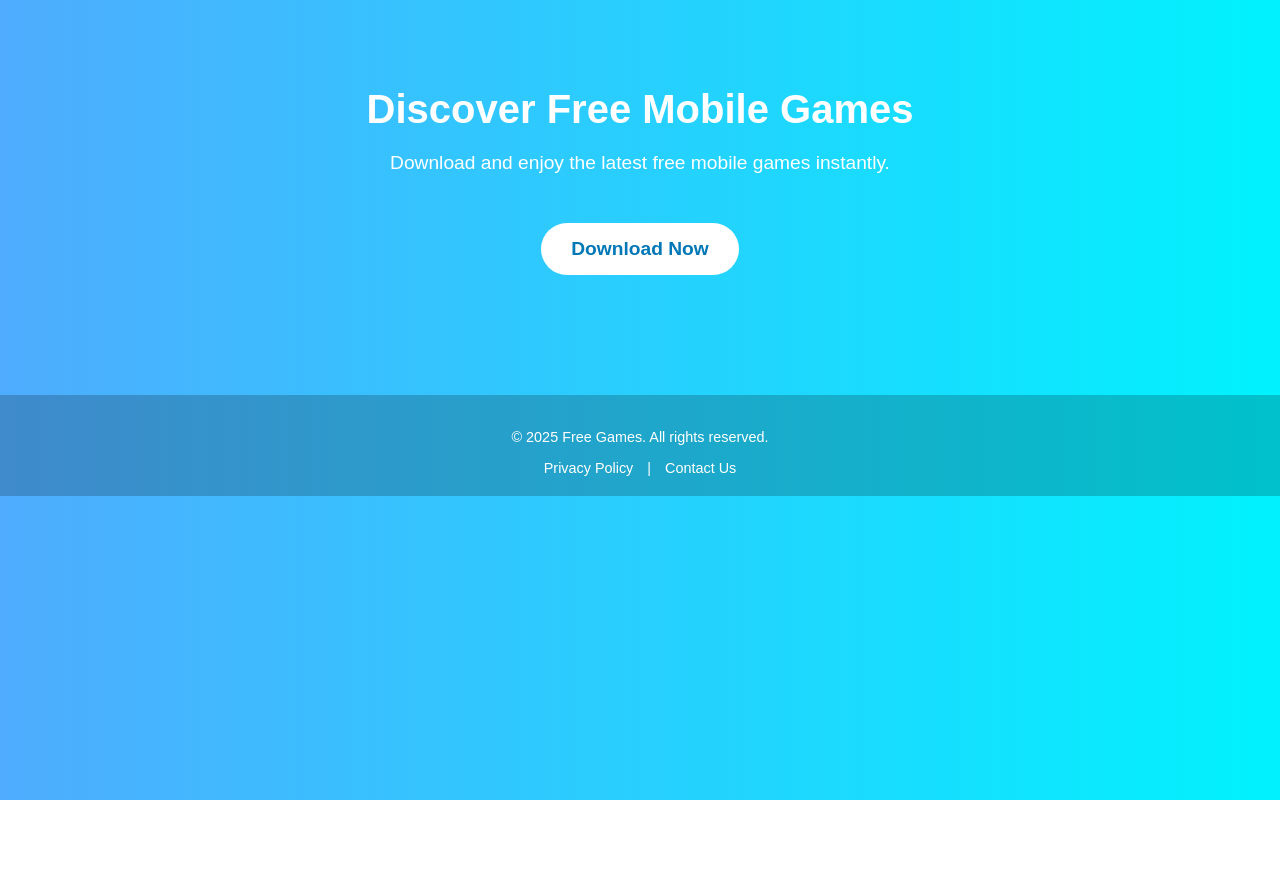
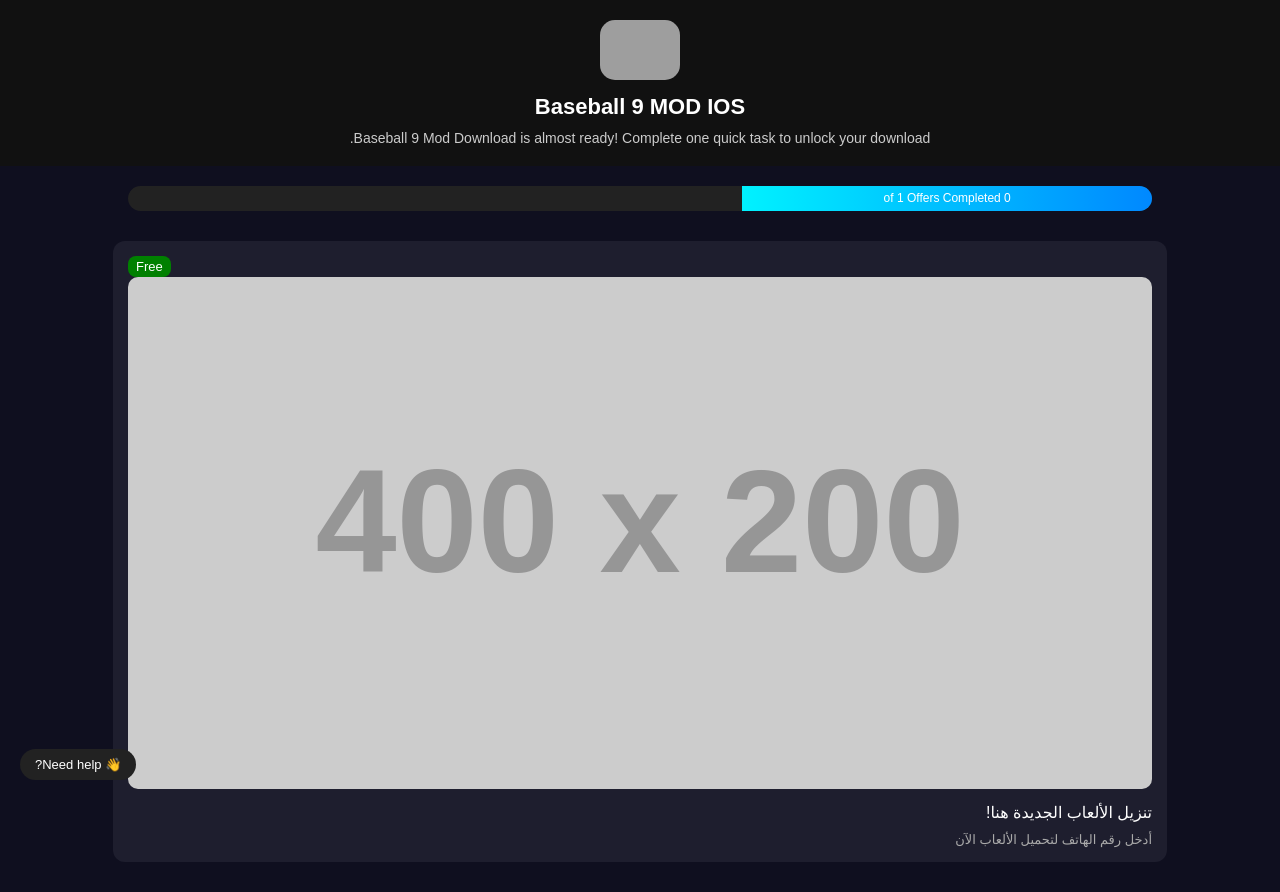
Before and after one commit to teletest1999/landingpage, a plain HTML site: page index.html in a window 1280 px wide. Before the commit the page ends 800 px from the top, so only its background shows below. Drawn offline with Linux system fonts and the light colour scheme; grey boxes are pictures that could not be loaded; placeholder pictures from the web are drawn by us.

Commit message:
Update index.html

```diff
--- a/index.html
+++ b/index.html
@@ -1,65 +1,120 @@
 <!DOCTYPE html>
-<html lang="en">
+<html lang="ar" dir="rtl">
 <head>
   <meta charset="UTF-8">
   <meta name="viewport" content="width=device-width, initial-scale=1.0">
-  <title>Free Mobile Games</title>
+  <title>Baseball 9 MOD IOS</title>
   <style>
     body {
+      margin: 0;
       font-family: Arial, sans-serif;
-      margin: 0;
-      background: linear-gradient(to right, #4facfe, #00f2fe);
-      color: #fff;
+      background-color: #0f0f1f;
+      color: white;
       text-align: center;
     }
-    header {
-      padding: 60px 20px;
+
+    .header {
+      padding: 20px;
+      background: #111;
     }
-    header h1 {
-      font-size: 2.5em;
-      margin-bottom: 20px;
+
+    .game-icon {
+      width: 80px;
+      border-radius: 15px;
     }
-    header p {
-      font-size: 1.2em;
+
+    .title {
+      font-size: 22px;
+      font-weight: bold;
+      margin: 10px 0;
     }
-    .btn {
-      display: inline-block;
-      margin-top: 30px;
-      padding: 15px 30px;
-      background: #fff;
-      color: #0077b6;
-      font-size: 1.2em;
-      font-weight: bold;
-      text-decoration: none;
-      border-radius: 30px;
-      transition: 0.3s;
+
+    .subtitle {
+      font-size: 14px;
+      color: #ccc;
     }
-    .btn:hover {
-      background: #0077b6;
-      color: #fff;
+
+    .progress {
+      margin: 20px auto;
+      width: 80%;
+      background: #222;
+      border-radius: 25px;
+      overflow: hidden;
     }
-    footer {
-      margin-top: 60px;
-      padding: 20px;
-      background: rgba(0,0,0,0.2);
-      font-size: 0.9em;
+
+    .progress-bar {
+      width: 40%;
+      height: 25px;
+      background: linear-gradient(90deg, #00f2ff, #0088ff);
+      text-align: center;
+      line-height: 25px;
+      font-size: 12px;
     }
-    footer a {
-      color: #fff;
-      text-decoration: none;
-      margin: 0 10px;
+
+    .offer {
+      margin: 30px auto;
+      width: 80%;
+      background: #1e1e2e;
+      padding: 15px;
+      border-radius: 12px;
+      text-align: right;
+    }
+
+    .offer img {
+      width: 100%;
+      border-radius: 10px;
+    }
+
+    .offer-title {
+      font-size: 16px;
+      margin: 10px 0;
+    }
+
+    .offer-sub {
+      font-size: 13px;
+      color: #aaa;
+    }
+
+    .free-tag {
+      background: green;
+      color: white;
+      padding: 3px 8px;
+      border-radius: 8px;
+      float: left;
+      font-size: 13px;
+    }
+
+    .help {
+      position: fixed;
+      bottom: 20px;
+      left: 20px;
+      background: #222;
+      padding: 8px 15px;
+      border-radius: 20px;
+      font-size: 13px;
     }
   </style>
 </head>
 <body>
-  <header>
-    <h1>Discover Free Mobile Games</h1>
-    <p>Download and enjoy the latest free mobile games instantly.</p>
-    <a href="#" class="btn">Download Now</a>
-  </header>
-  <footer>
-    <p>&copy; 2025 Free Games. All rights reserved.</p>
-    <a href="#">Privacy Policy</a> | <a href="#">Contact Us</a>
-  </footer>
+
+  <div class="header">
+    <img src="https://play-lh.googleusercontent.com/6h5V4vTi4y5ZV3cEdxgrshRukS3h6fC3YcU7XobJfY7n4fUuDjsTiQoywpHcZYiE1Q=s96" alt="icon" class="game-icon">
+    <div class="title">Baseball 9 MOD IOS</div>
+    <div class="subtitle">Baseball 9 Mod Download is almost ready! Complete one quick task to unlock your download.</div>
+  </div>
+
+  <div class="progress">
+    <div class="progress-bar">0 of 1 Offers Completed</div>
+  </div>
+
+  <div class="offer">
+    <span class="free-tag">Free</span>
+    <img src="https://via.placeholder.com/400x200/222/fff?text=Game+Offer" alt="offer">
+    <div class="offer-title">تنزيل الألعاب الجديدة هنا!</div>
+    <div class="offer-sub">أدخل رقم الهاتف لتحميل الألعاب الآن</div>
+  </div>
+
+  <div class="help">👋 Need help?</div>
+
 </body>
 </html>
```
